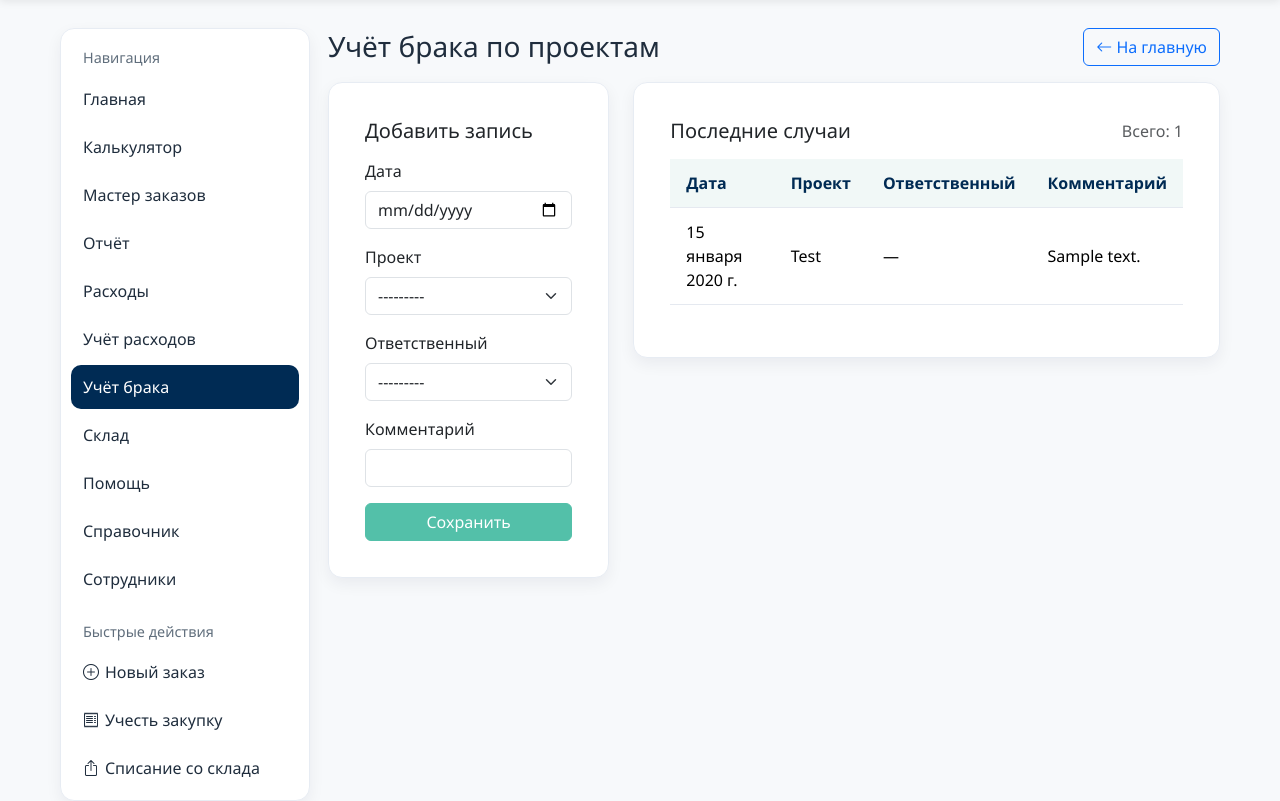
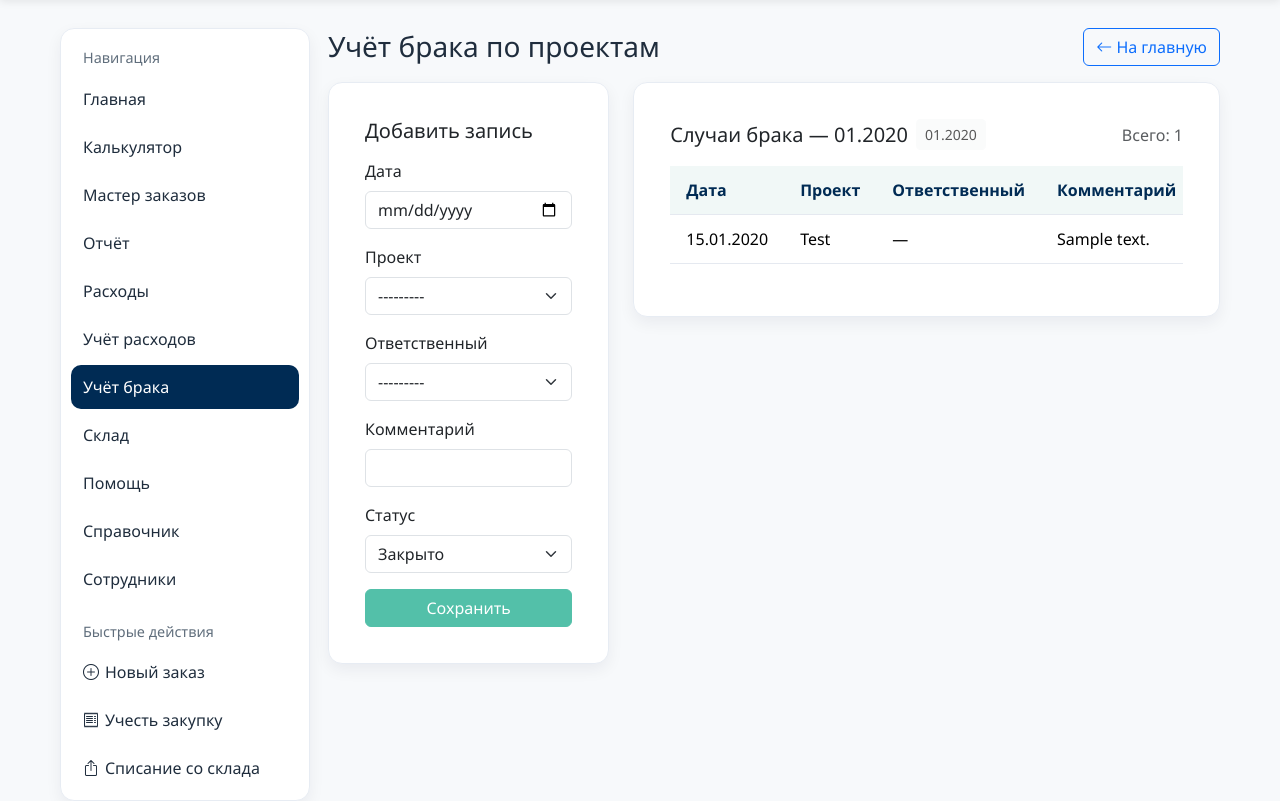
Before and after one commit to Janik77/grace, a Django app: page /defects/ in a window 1280 px wide. Shown: the part 88-889 px from the top of the page. Run offline with Django 5.2, Linux system fonts and the light colour scheme; data comes from the database, SQL or seed files in the repository; tables that the repository leaves empty hold one stand-in row (values such as "Sample post").

Commit message:
Add monthly navigation to defect records

```diff
--- a/portal/forms.py
+++ b/portal/forms.py
@@ -172,12 +172,14 @@ class DefectRecordForm(forms.ModelForm):
     def __init__(self, *args, **kwargs):
         super().__init__(*args, **kwargs)
         for name, field in self.fields.items():
-            css_class = "form-select" if name in {"project", "responsible"} else "form-control"
+            css_class = (
+                "form-select" if name in {"project", "responsible", "status"} else "form-control"
+            )
             field.widget.attrs.setdefault("class", css_class)
 
     class Meta:
         model = DefectRecord
-        fields = ["report_date", "project", "responsible", "comment"]
+        fields = ["report_date", "project", "responsible", "comment", "status"]
         widgets = {
             "report_date": forms.DateInput(attrs={"type": "date"}),
         }
--- a/portal/models.py
+++ b/portal/models.py
@@ -183,6 +183,10 @@ class Expense(TimestampedModel):
 
 
 class DefectRecord(TimestampedModel):
+    class Status(models.TextChoices):
+        CLOSED = "closed", "Закрыто"
+        COMPLETED = "completed", "Завершено"
+
     report_date = models.DateField("Дата", default=date.today)
     project = models.ForeignKey(
         Order,
@@ -201,6 +205,12 @@ class DefectRecord(TimestampedModel):
         verbose_name="Ответственный",
     )
     comment = models.CharField("Комментарий", max_length=255, blank=True)
+    status = models.CharField(
+        "Статус",
+        max_length=20,
+        choices=Status.choices,
+        default=Status.CLOSED,
+    )
 
     class Meta:
         ordering = ["-report_date", "-created_at"]
--- a/portal/templates/portal/defects.html
+++ b/portal/templates/portal/defects.html
@@ -30,6 +30,10 @@
             <label class="form-label">Комментарий</label>
             {{ form.comment }}
           </div>
+          <div class="mb-3">
+            <label class="form-label">Статус</label>
+            {{ form.status }}
+          </div>
           <button type="submit" class="btn btn-primary w-100">Сохранить</button>
         </form>
       </div>
@@ -39,8 +43,19 @@
   <div class="col-lg-8">
     <div class="card">
       <div class="card-body">
-        <div class="d-flex justify-content-between align-items-center mb-3">
-          <h2 class="h5 mb-0">Последние случаи</h2>
+        <div class="d-flex justify-content-between align-items-center mb-3 flex-wrap gap-2">
+          <div class="d-flex align-items-center gap-2 flex-wrap">
+            <h2 class="h5 mb-0">Случаи брака — {{ defect_month.month_label }}</h2>
+            <div class="btn-group">
+              {% if defect_month.previous_month %}
+                <a class="btn btn-sm btn-outline-secondary" href="?month={{ defect_month.previous_month|date:'Y-m' }}">Пред.</a>
+              {% endif %}
+              <span class="btn btn-sm btn-light disabled">{{ defect_month.month_label }}</span>
+              {% if defect_month.next_month %}
+                <a class="btn btn-sm btn-outline-secondary" href="?month={{ defect_month.next_month|date:'Y-m' }}">След.</a>
+              {% endif %}
+            </div>
+          </div>
           <span class="text-muted">Всего: {{ defects|length }}</span>
         </div>
         <div class="table-responsive">
@@ -51,19 +66,21 @@
                 <th>Проект</th>
                 <th>Ответственный</th>
                 <th>Комментарий</th>
+                <th>Статус</th>
               </tr>
             </thead>
             <tbody>
               {% for defect in defects %}
                 <tr>
-                  <td>{{ defect.report_date }}</td>
+                  <td>{{ defect.report_date|date:'d.m.Y' }}</td>
                   <td>{{ defect.project.title|default:'—' }}</td>
                   <td>{{ defect.responsible.full_name|default:'—' }}</td>
                   <td>{{ defect.comment|default:'—' }}</td>
+                  <td>{{ defect.get_status_display }}</td>
                 </tr>
               {% empty %}
                 <tr>
-                  <td colspan="4" class="text-center text-muted">Пока нет данных</td>
+                  <td colspan="5" class="text-center text-muted">Нет записей в выбранном месяце</td>
                 </tr>
               {% endfor %}
             </tbody>
--- a/portal/views.py
+++ b/portal/views.py
@@ -489,6 +489,15 @@ def usage(request):
 def defects(request):
     defect_qs = DefectRecord.objects.select_related("project", "responsible")
 
+    defect_bounds = defect_qs.aggregate(
+        min_date=Min("report_date"), max_date=Max("report_date")
+    )
+    defect_month = _month_context(
+        request,
+        defect_bounds.get("min_date"),
+        defect_bounds.get("max_date"),
+    )
+
     if request.method == "POST":
         form = DefectRecordForm(request.POST)
         if form.is_valid():
@@ -499,9 +508,13 @@ def defects(request):
     else:
         form = DefectRecordForm(initial={"report_date": date.today()})
 
-    defects_list = defect_qs.order_by("-report_date", "-created_at")
+    defects_list = defect_qs.filter(
+        report_date__gte=defect_month["month_start"],
+        report_date__lt=defect_month["month_end"],
+    ).order_by("-report_date", "-created_at")
     context = {
         "form": form,
         "defects": defects_list,
+        "defect_month": defect_month,
     }
     return render(request, "portal/defects.html", context)
```
Also changed, not shown: portal/admin.py (+9 -2 lines), portal/migrations/0008_defectrecord_status.py (added).
